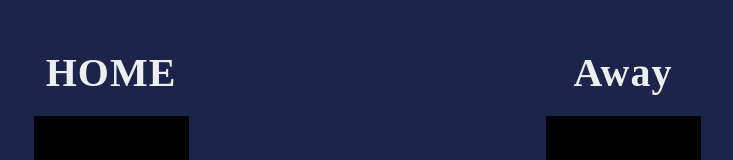
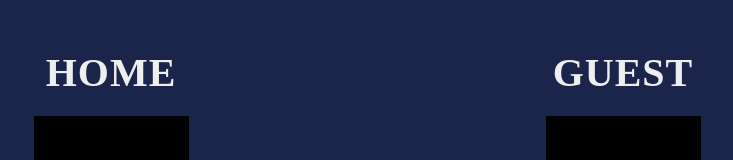
Before and after one commit to Eslam-Aly/-basketball-Score, a plain HTML site: page index.html in a window 1280 px wide. Shown: the top 160 px of the page, without its empty margins (273-1006 px from the left). Drawn offline with nearby package versions, Linux system fonts and the light colour scheme.

Commit message:
changing element

```diff
--- a/index.html
+++ b/index.html
@@ -26,7 +26,7 @@
         </div>
       </div>
       <div class="guest">
-        <h3>Away</h3>
+        <h3>GUEST</h3>
         <div class="score">
           <p id="guest-score">0</p>
         </div>
```
